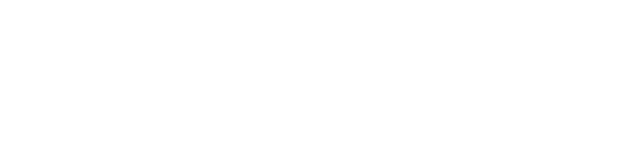
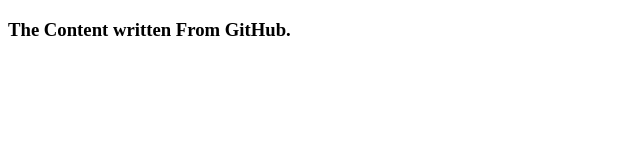
Before and after one commit to mushuuu07/final-26, a plain HTML site: page index.html in a window 1280 px wide. Shown: the whole page, without its empty margins (0-640 px from the left). Drawn offline with Linux system fonts and the light colour scheme.

Commit message:
Add header with content from GitHub

```diff
--- a/index.html
+++ b/index.html
@@ -6,6 +6,6 @@
     <title>Document</title>
 </head>
 <body>
-
+    <h3> The Content written From GitHub. </h3>
 </body>
 </html>
```
